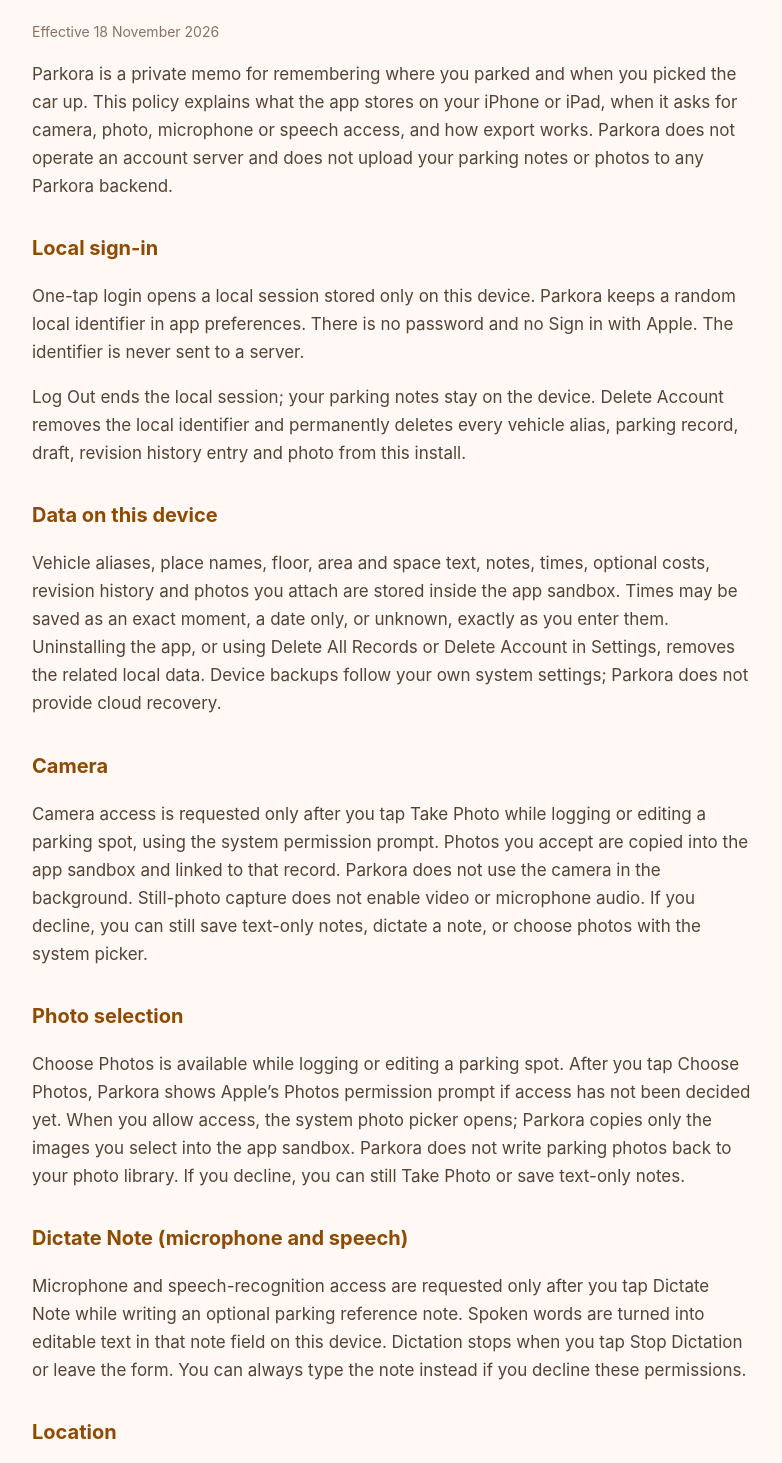
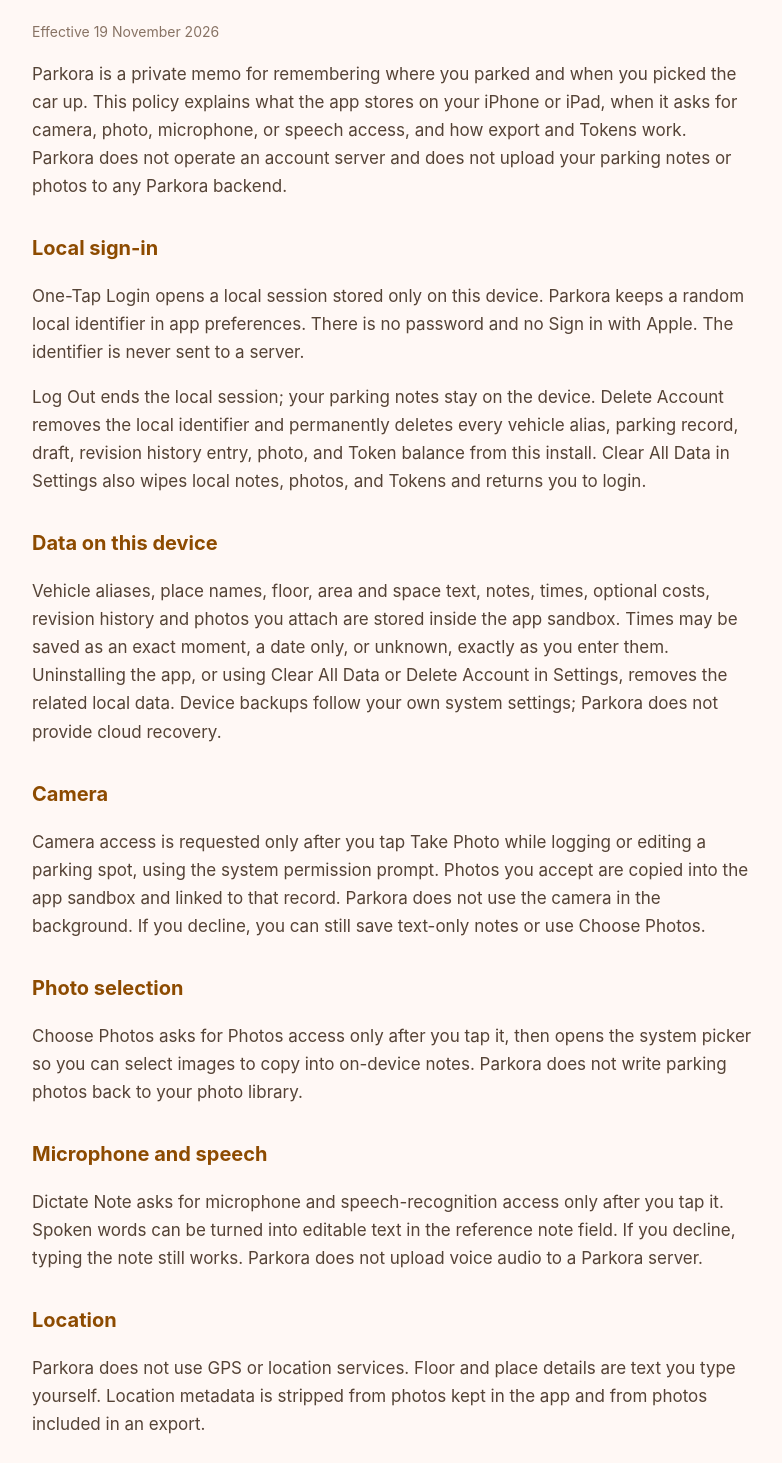
Before and after one commit to parkora-app/parkora-legal, a plain HTML site: page privacy-policy.html in a window 1280 px wide. Shown: the part 114-1577 px from the top of the page, without its empty margins (248-1030 px from the left). Drawn offline with Linux system fonts and the light colour scheme.

Commit message:
Align Privacy Policy and User Agreement with current Parkora behavior.
Co-authored-by: Cursor <cursoragent@cursor.com>

```diff
--- a/privacy-policy.html
+++ b/privacy-policy.html
@@ -9,45 +9,45 @@
 <body>
   <main>
     <h1>Privacy Policy</h1>
-    <p class="meta">Effective 18 November 2026</p>
-    <p>Parkora is a private memo for remembering where you parked and when you picked the car up. This policy explains what the app stores on your iPhone or iPad, when it asks for camera, photo, microphone or speech access, and how export works. Parkora does not operate an account server and does not upload your parking notes or photos to any Parkora backend.</p>
+    <p class="meta">Effective 19 November 2026</p>
+    <p>Parkora is a private memo for remembering where you parked and when you picked the car up. This policy explains what the app stores on your iPhone or iPad, when it asks for camera, photo, microphone, or speech access, and how export and Tokens work. Parkora does not operate an account server and does not upload your parking notes or photos to any Parkora backend.</p>
 
     <h2>Local sign-in</h2>
-    <p>One-tap login opens a local session stored only on this device. Parkora keeps a random local identifier in app preferences. There is no password and no Sign in with Apple. The identifier is never sent to a server.</p>
-    <p>Log Out ends the local session; your parking notes stay on the device. Delete Account removes the local identifier and permanently deletes every vehicle alias, parking record, draft, revision history entry and photo from this install.</p>
+    <p>One-Tap Login opens a local session stored only on this device. Parkora keeps a random local identifier in app preferences. There is no password and no Sign in with Apple. The identifier is never sent to a server.</p>
+    <p>Log Out ends the local session; your parking notes stay on the device. Delete Account removes the local identifier and permanently deletes every vehicle alias, parking record, draft, revision history entry, photo, and Token balance from this install. Clear All Data in Settings also wipes local notes, photos, and Tokens and returns you to login.</p>
 
     <h2>Data on this device</h2>
-    <p>Vehicle aliases, place names, floor, area and space text, notes, times, optional costs, revision history and photos you attach are stored inside the app sandbox. Times may be saved as an exact moment, a date only, or unknown, exactly as you enter them. Uninstalling the app, or using Delete All Records or Delete Account in Settings, removes the related local data. Device backups follow your own system settings; Parkora does not provide cloud recovery.</p>
+    <p>Vehicle aliases, place names, floor, area and space text, notes, times, optional costs, revision history and photos you attach are stored inside the app sandbox. Times may be saved as an exact moment, a date only, or unknown, exactly as you enter them. Uninstalling the app, or using Clear All Data or Delete Account in Settings, removes the related local data. Device backups follow your own system settings; Parkora does not provide cloud recovery.</p>
 
     <h2>Camera</h2>
-    <p>Camera access is requested only after you tap Take Photo while logging or editing a parking spot, using the system permission prompt. Photos you accept are copied into the app sandbox and linked to that record. Parkora does not use the camera in the background. Still-photo capture does not enable video or microphone audio. If you decline, you can still save text-only notes, dictate a note, or choose photos with the system picker.</p>
+    <p>Camera access is requested only after you tap Take Photo while logging or editing a parking spot, using the system permission prompt. Photos you accept are copied into the app sandbox and linked to that record. Parkora does not use the camera in the background. If you decline, you can still save text-only notes or use Choose Photos.</p>
 
     <h2>Photo selection</h2>
-    <p>Choose Photos is available while logging or editing a parking spot. After you tap Choose Photos, Parkora shows Apple’s Photos permission prompt if access has not been decided yet. When you allow access, the system photo picker opens; Parkora copies only the images you select into the app sandbox. Parkora does not write parking photos back to your photo library. If you decline, you can still Take Photo or save text-only notes.</p>
+    <p>Choose Photos asks for Photos access only after you tap it, then opens the system picker so you can select images to copy into on-device notes. Parkora does not write parking photos back to your photo library.</p>
 
-    <h2>Dictate Note (microphone and speech)</h2>
-    <p>Microphone and speech-recognition access are requested only after you tap Dictate Note while writing an optional parking reference note. Spoken words are turned into editable text in that note field on this device. Dictation stops when you tap Stop Dictation or leave the form. You can always type the note instead if you decline these permissions.</p>
+    <h2>Microphone and speech</h2>
+    <p>Dictate Note asks for microphone and speech-recognition access only after you tap it. Spoken words can be turned into editable text in the reference note field. If you decline, typing the note still works. Parkora does not upload voice audio to a Parkora server.</p>
 
     <h2>Location</h2>
-    <p>Parkora does not use GPS or location services. Floor and place details are text you type yourself.</p>
+    <p>Parkora does not use GPS or location services. Floor and place details are text you type yourself. Location metadata is stripped from photos kept in the app and from photos included in an export.</p>
 
     <h2>Export</h2>
     <p>Exports (JSON, CSV or a ZIP with photos) are created only when you tap the export button. Location text and photos are off by default and are included only if you switch them on. Keeping reference photos in an export spends Tokens from your on-device balance after a confirmation dialog; declining exports without photos and does not change your balance. Photos in an export are re-encoded without embedded location metadata. You choose where the files go through the system share sheet; Parkora cannot recall copies after they leave your device.</p>
 
     <h2>Tokens and Apple In-App Purchase</h2>
-    <p>Parkora offers optional consumable Token packs sold only through Apple In-App Purchase. Purchases are processed by Apple. Token balances and purchase records for granting Tokens stay on this device. Tokens are used for optional features such as including photos in an export. New installs receive a local starter grant of Tokens that is not an App Store product. Parkora does not sell subscriptions and does not process payments outside Apple.</p>
+    <p>Parkora offers optional consumable Token packs sold only through Apple In-App Purchase. Purchases are processed by Apple. Token balances and purchase records for granting Tokens stay on this device. Tokens are used for Confirm Departure (moving an active stay to history) and for including photos in an export, each after a confirmation dialog. Saving a new parking spot, including photos, does not spend Tokens. Drafts do not spend Tokens. New installs receive a local starter grant of Tokens that is not an App Store product. There is no Restore Purchases for consumable Tokens. Parkora does not sell subscriptions and does not process payments outside Apple.</p>
 
     <h2>Notifications</h2>
-    <p>After you enter the main tabs, Parkora may show Apple’s notification permission prompt. If you allow notifications, the app registers for remote notifications with Apple Push Notification service and stores the device token on this device. Parkora does not operate its own push server in this build; registration prepares the capability. Delete Account clears the stored token.</p>
+    <p>After you enter the main tabs, Parkora may show Apple’s notification permission prompt. If you allow notifications, the app registers for remote notifications with Apple Push Notification service and stores the device token on this device. Parkora does not operate its own push server in this build; registration prepares the capability. Delete Account and Clear All Data clear the stored token.</p>
 
     <h2>What we do not collect</h2>
-    <p>Parkora has no ads, no App Tracking Transparency prompt, no advertising identifier (IDFA) collection, and no third-party analytics SDK. Opening a legal page loads a public web page in your browser; that browsing is separate from your local notes.</p>
+    <p>Parkora has no ads, no App Tracking Transparency prompt, no advertising identifier (IDFA) collection, and no third-party analytics SDK. Opening a legal page loads a public web page in your system browser; that browsing is separate from your local notes.</p>
 
     <h2>Children</h2>
     <p>Parkora is a general-audience utility and does not knowingly collect personal information from anyone.</p>
 
     <h2>Contact</h2>
-    <p>Questions about this policy: use Support in the Parkora app Settings.</p>
+    <p>Questions about this policy: use Support in the Parkora app Settings, or email <a href="mailto:910818179@qq.com">910818179@qq.com</a>.</p>
     <p><a href="user-agreement.html">User Agreement</a></p>
   </main>
 </body>
```
Also changed, not shown: user-agreement.html (+5 -5 lines).
